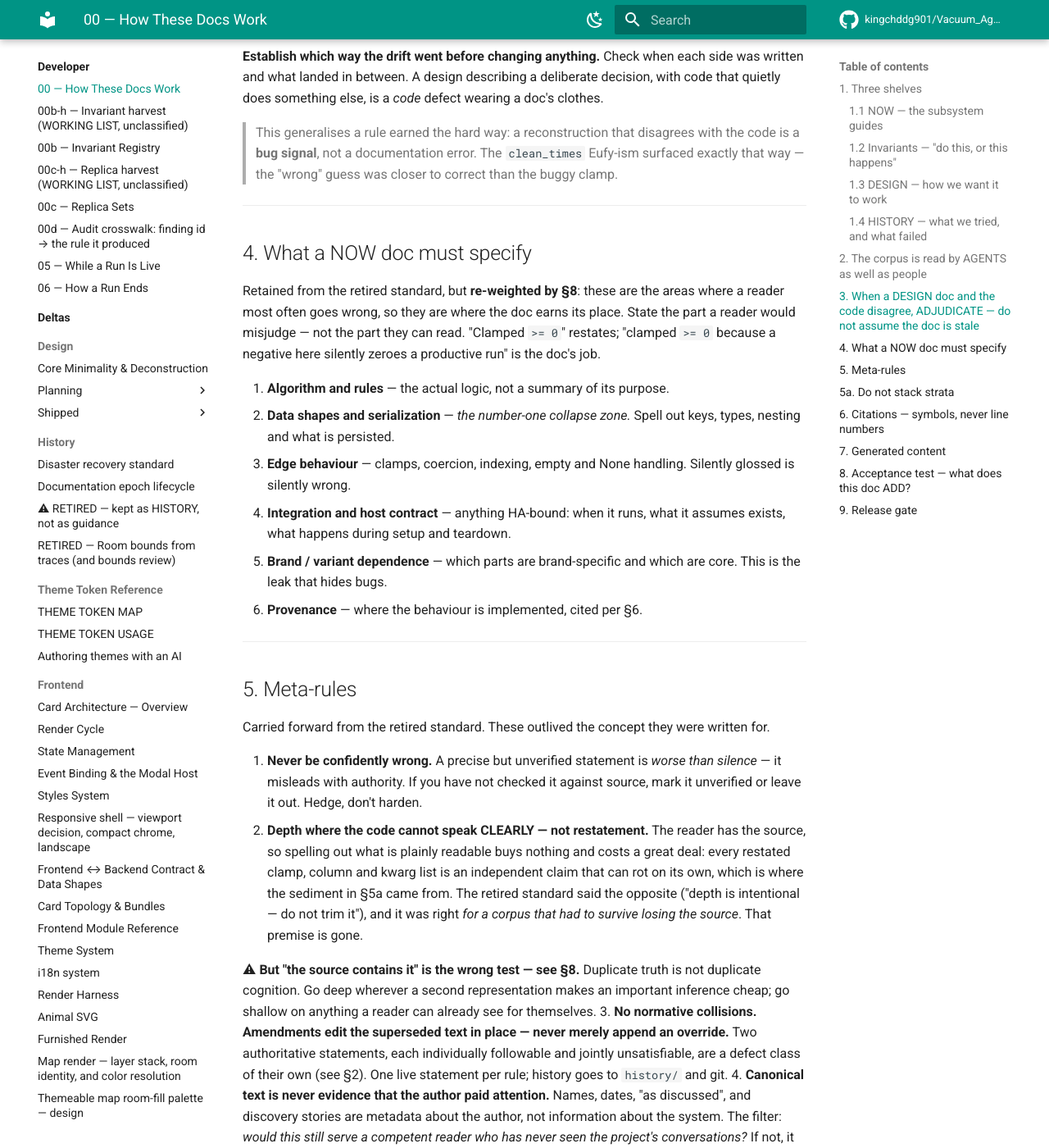
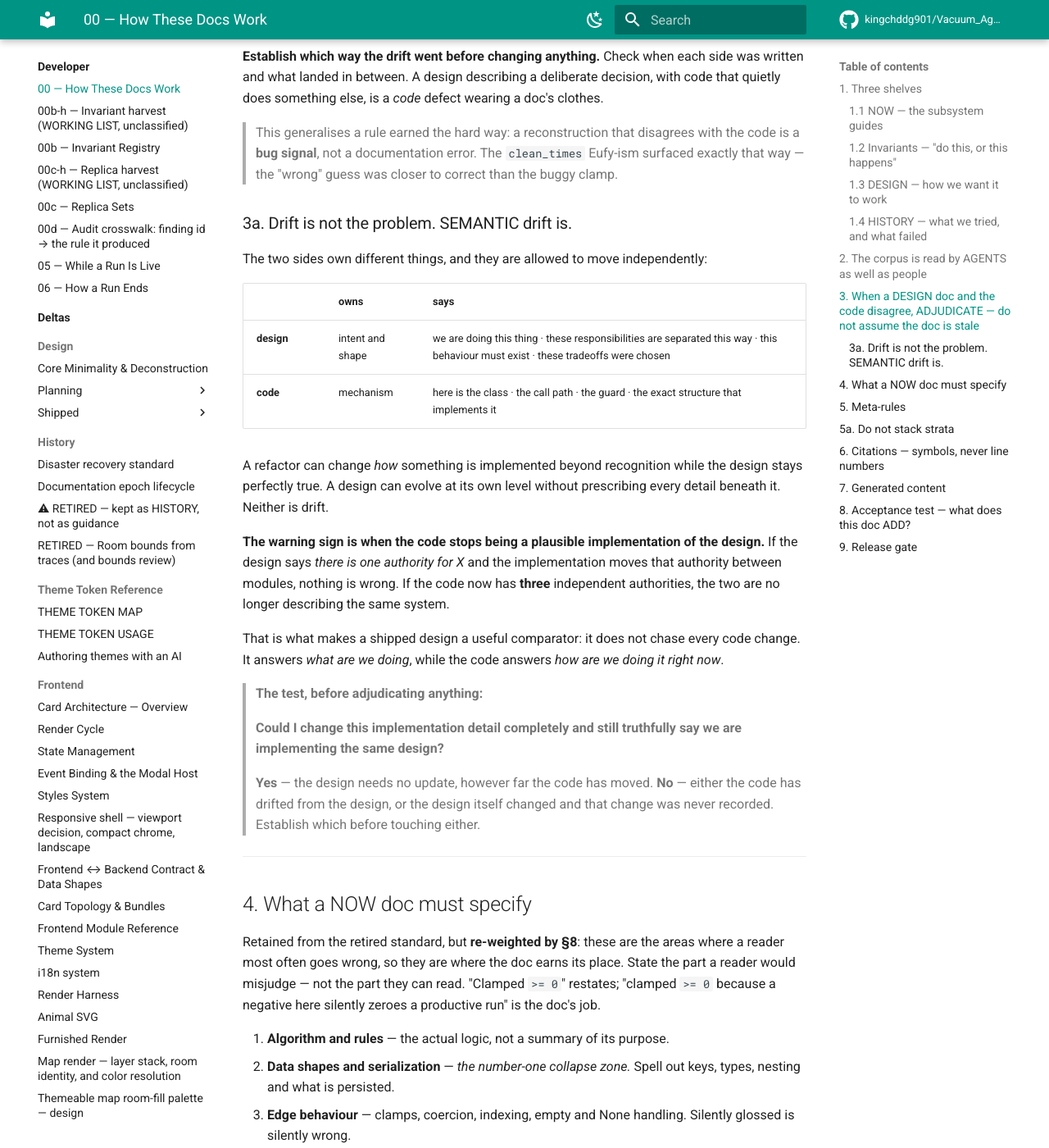
Before and after one commit to kingchddg901/Vacuum_Agent, an MkDocs documentation site: the page built from docs/dev/00-documentation-standard.md, in a window 1280 px wide and 1400 px high, scrolled down 3322 px. Shown: the whole window at 82% size. Built offline with MkDocs 1.6.1 and Material for MkDocs 9.7.7, drawn with Linux system fonts in a browser that asks for light colours; comment, search, counter and statistics services are not loaded.

Commit message:
docs(standard): §3a — drift is not the problem, SEMANTIC drift is
§3 told a reader HOW to adjudicate a design-vs-code disagreement but never said when
one is owed. Read literally it triggers on any disagreement, which makes a design doc
expensive enough that people stop writing them — and that is the opposite of what §1.3
just established, where a shipped design earns its keep precisely by NOT chasing the
code.

THE BOUNDARY. Design owns intent and shape: we are doing this thing, these
responsibilities are separated this way, this behaviour must exist, these tradeoffs
were chosen. Code owns mechanism: the class, the call path, the guard, the structure.
They are allowed to move independently. A refactor can change how something is
implemented beyond recognition while the design stays perfectly true.

THE WARNING SIGN is when the code stops being a plausible implementation of the design.
If the design says "there is one authority for X" and that authority moves between
modules, nothing is wrong. If the code now has THREE independent authorities, the two
are no longer describing the same system.

THE TEST, and it is falsifiable rather than a judgement call:

    Could I change this implementation detail completely and still truthfully say we
    are implementing the same design?

    Yes -> the design needs no update, however far the code has moved.
    No  -> either the code drifted, or the design changed and was never recorded.

This closes the loop with §1.3. A shipped design is unmaintained against code BECAUSE
it is the comparator; §3a says what a comparison actually failing looks like. Without
the threshold, "unmaintained" reads as "allowed to rot".

IT ALREADY BITES ON THE NEW CORPUS. 06-run-end §2 claims one status machine, nine
authorities, all converging on two chokepoints. Under §3a: moving
`mark_active_job_finalized` to another module leaves that true. A tenth authority that
does NOT converge makes it false — and that is the kind of false worth acting on. The
shape claims in a NOW doc are its drift detectors; the mechanism claims are not.

Formulation is Chris's, worked through with GPT.

Co-Authored-By: Claude Opus 5 <noreply@anthropic.com>

```diff
--- a/docs/dev/00-documentation-standard.md
+++ b/docs/dev/00-documentation-standard.md
@@ -133,6 +133,37 @@ that quietly does something else, is a *code* defect wearing a doc's clothes.
 > This generalises a rule earned the hard way: a reconstruction that disagrees with the
 > code is a **bug signal**, not a documentation error. The `clean_times` Eufy-ism surfaced
 > exactly that way — the "wrong" guess was closer to correct than the buggy clamp.
+
+### 3a. Drift is not the problem. SEMANTIC drift is.
+
+The two sides own different things, and they are allowed to move independently:
+
+| | owns | says |
+|---|---|---|
+| **design** | intent and shape | we are doing this thing · these responsibilities are separated this way · this behaviour must exist · these tradeoffs were chosen |
+| **code** | mechanism | here is the class · the call path · the guard · the exact structure that implements it |
+
+A refactor can change *how* something is implemented beyond recognition while the design
+stays perfectly true. A design can evolve at its own level without prescribing every
+detail beneath it. Neither is drift.
+
+**The warning sign is when the code stops being a plausible implementation of the design.**
+If the design says *there is one authority for X* and the implementation moves that
+authority between modules, nothing is wrong. If the code now has **three** independent
+authorities, the two are no longer describing the same system.
+
+That is what makes a shipped design a useful comparator: it does not chase every code
+change. It answers *what are we doing*, while the code answers *how are we doing it right
+now*.
+
+> **The test, before adjudicating anything:**
+>
+> **Could I change this implementation detail completely and still truthfully say we are
+> implementing the same design?**
+>
+> **Yes** — the design needs no update, however far the code has moved.
+> **No** — either the code has drifted from the design, or the design itself changed and
+> that change was never recorded. Establish which before touching either.
 
 ---
 
```
